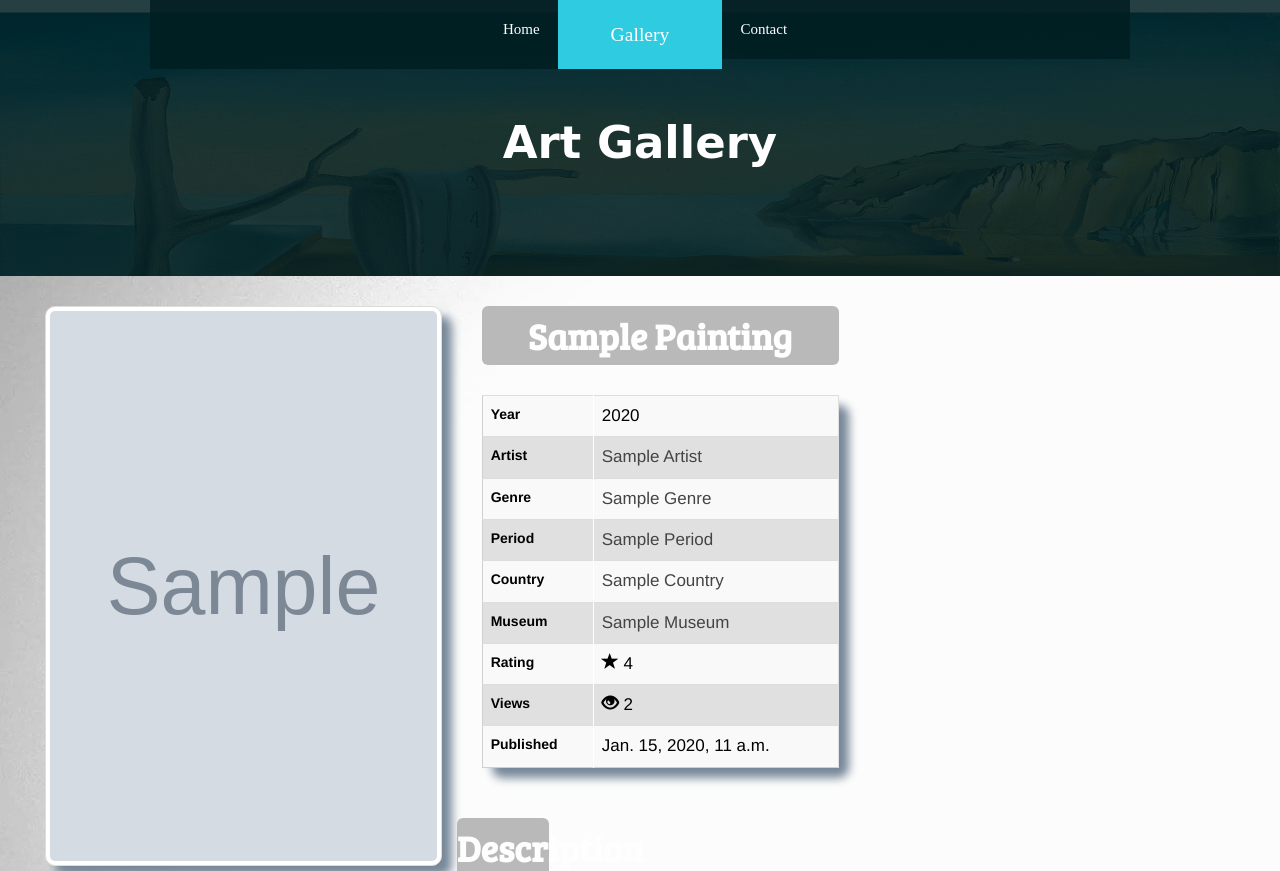
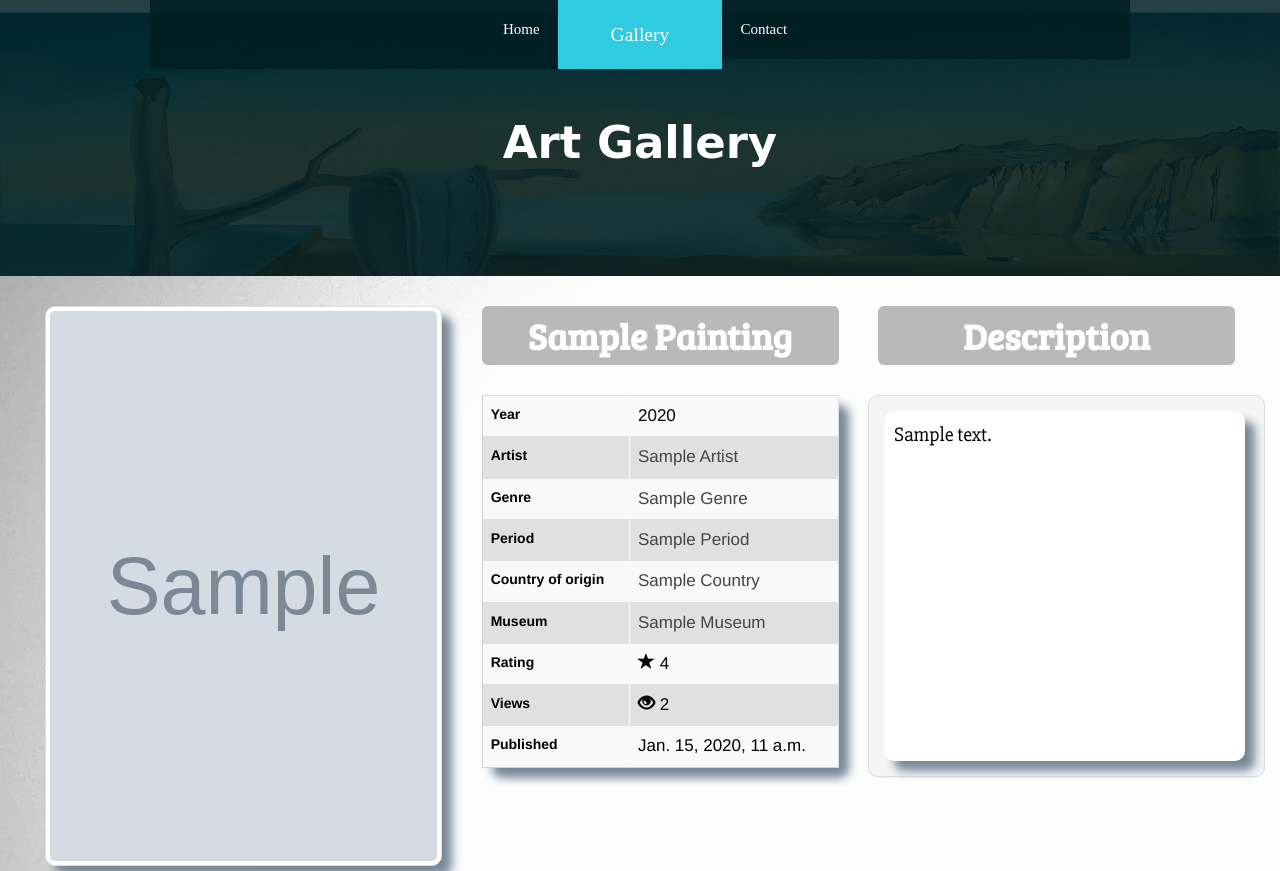
Before and after one commit to dimgs/expo_repos, a Django app: page /painting/1/ in a window 1280 px wide. Shown: the top 871 px of the page. Run offline with Django 3.2, Linux system fonts and the light colour scheme; tables that the repository leaves empty hold one stand-in row (values such as "Sample post"); grey boxes marked "Sample" are stand-in pictures; some libraries are stand-ins or nearby versions; some web fonts are replaced.

Commit message:
version 3.1

```diff
--- a/expo/templates/expo/painting_detail.html
+++ b/expo/templates/expo/painting_detail.html
@@ -20,10 +20,9 @@
                     {% endif %}
                 </div>
 
-                <!-- Information & Description -->
+                <!-- Information -->
                 <div class="col-lg-4">
 
-                    <!-- Information -->
                     <div class="header-title">
                         <h1 class="img-rounded">{{ paint_object.title.title }}</h1>
                     </div>
@@ -47,7 +46,7 @@
                                 <td><a href="{% url 'gallery' %}?period_id={{ paint_object.f_period.pk }}" >{{ paint_object.f_period.period_title.title }}</a></td>
                             </tr>
                             <tr>
-                                <th>Country</th>
+                                <th>Country of origin</th>
                                 <td><a href="{% url 'gallery' %}?artist_country_id={{ paint_object.f_artist.f_city.f_country.pk }}" >{{ paint_object.f_artist.f_city.f_country.country_name.title }}</a></td>
                             </tr>
                             <tr>
@@ -69,6 +68,8 @@
                             </tbody>
                         </table>
                     </div>
+                </div>
+
 
                 <!-- Description -->
                 <div class="col-lg-4">
@@ -89,5 +90,4 @@
             </div>
         </div>
     </div>
-    </div>
 {% endblock %}
```
Lines whose indentation alone changed are shown as unchanged.
